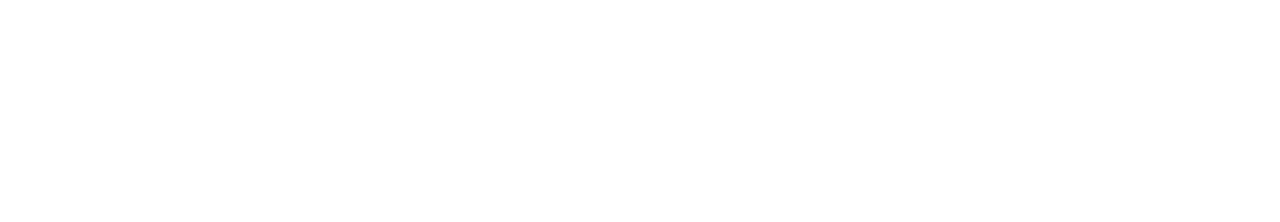
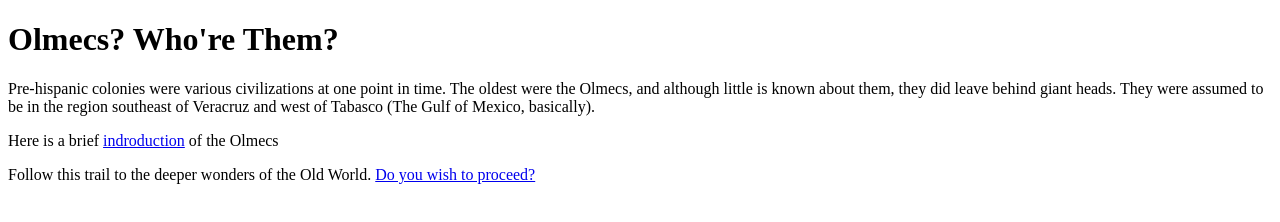
Before and after one commit to MirrorInReverse/mirrorinreverse.github.io, a plain HTML site: page olmec.html in a window 1280 px wide. Drawn offline with Linux system fonts and the light colour scheme.

Commit message:
Update olmec.html

```diff
--- a/olmec.html
+++ b/olmec.html
@@ -2,14 +2,14 @@
 <html lang="eng">
   <head>
     <meta charset="utf-8">
-    <title>The Giants Come to Head</title>
-    <link rel='stylesheet" href="style.css">
+    <title>The Olmecs Rear Their Heads</title>
+    <link rel="stylesheet" href="style.css" type=text/css">
   </head>
   <body>
-    <ul>
-    <li>Pre-hispanic colonies were various civilizations at one point in time. The oldest were the Olmecs, and although little is known about them, they did leave behind giant heads. They were assumed to be in the region southeast of Veracruz and west of Tabasco (The Gulf of Mexico, basically).</li>
-    <li>
-   </ul>
-   <a href="index.html">This link will accompany you through the crumbling inner walls, but please do watch your step.</a>
+                                                          <h1>Olmecs? Who're Them?</h1>
+    <p>Pre-hispanic colonies were various civilizations at one point in time. The oldest were the Olmecs, and although little is known about them, they did leave behind giant heads. They were assumed to be in the region southeast of Veracruz and west of Tabasco (The Gulf of Mexico, basically).</p>
+    <p>Here is a brief <a href="https://www.youtube.com/watch?v=DTqgksmmAuY">indroduction</a> of the Olmecs</p>
+
+   <p>Follow this trail to the deeper wonders of the Old World. <a href="index.html">Do you wish to proceed?</a></p>
  </body>
 </html>
```
